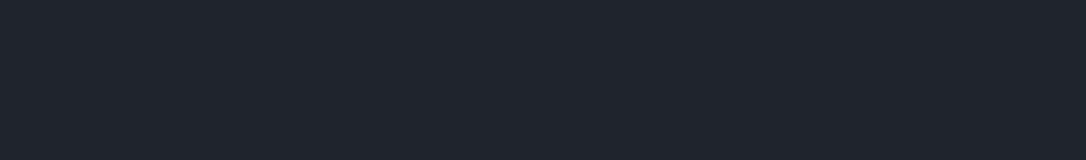
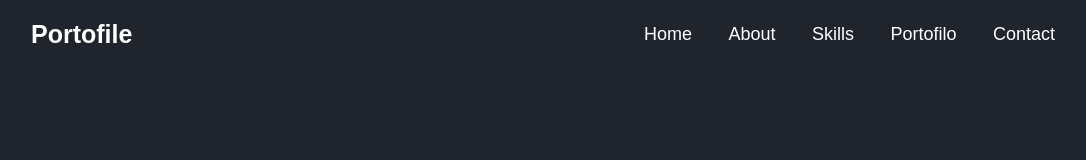
Before and after one commit to Jahongir110311/portfolio_83, a plain HTML site: page index.html in a window 1280 px wide. Shown: the whole page, without its empty margins (97-1183 px from the left). Drawn offline with Linux system fonts and the light colour scheme.

Commit message:
header,nav va ategini qoshdim

```diff
--- a/index.html
+++ b/index.html
@@ -8,6 +8,19 @@
     <link rel="stylesheet" href="https://cdnjs.cloudflare.com/ajax/libs/font-awesome/7.0.1/css/all.min.css" integrity="sha512-2SwdPD6INVrV/lHTZbO2nodKhrnDdJK9/kg2XD1r9uGqPo1cUbujc+IYdlYdEErWNu69gVcYgdxlmVmzTWnetw==" crossorigin="anonymous" referrerpolicy="no-referrer" />
 </head>
 <body>
+    <header class="header">
+        <a href="#" class="Porto">Portofile</a>
+
+        <nav class="navbar">
+            <a href="#">Home</a>
+            <a href="#">About</a>
+            <a href="#">Skills</a>
+            <a href="#">Portofilo</a>
+            <a href="#">Contact</a>
+        </nav>
+
+    </header>
+
 
 
     <script src="./app.js"></script>
```
